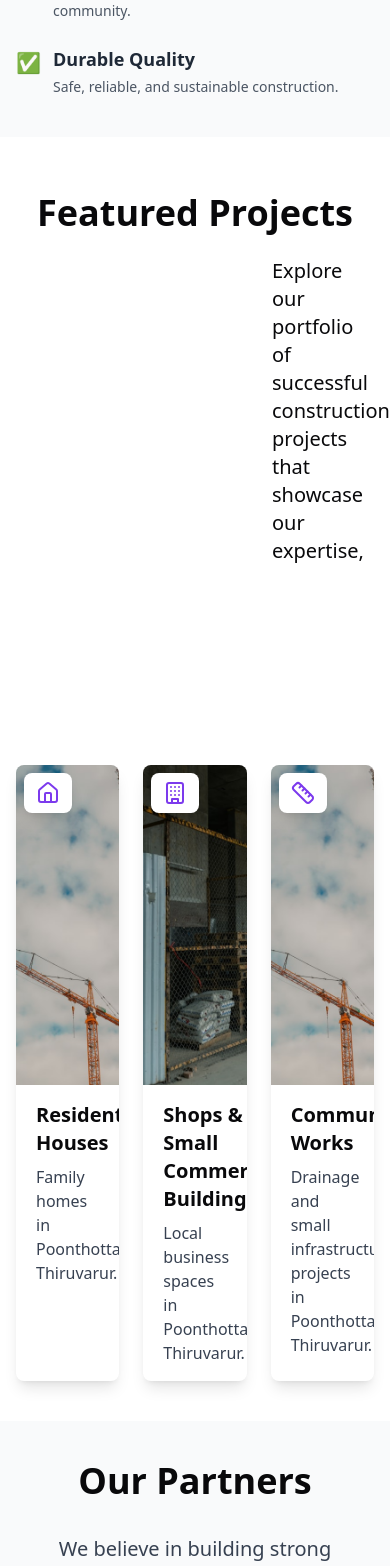
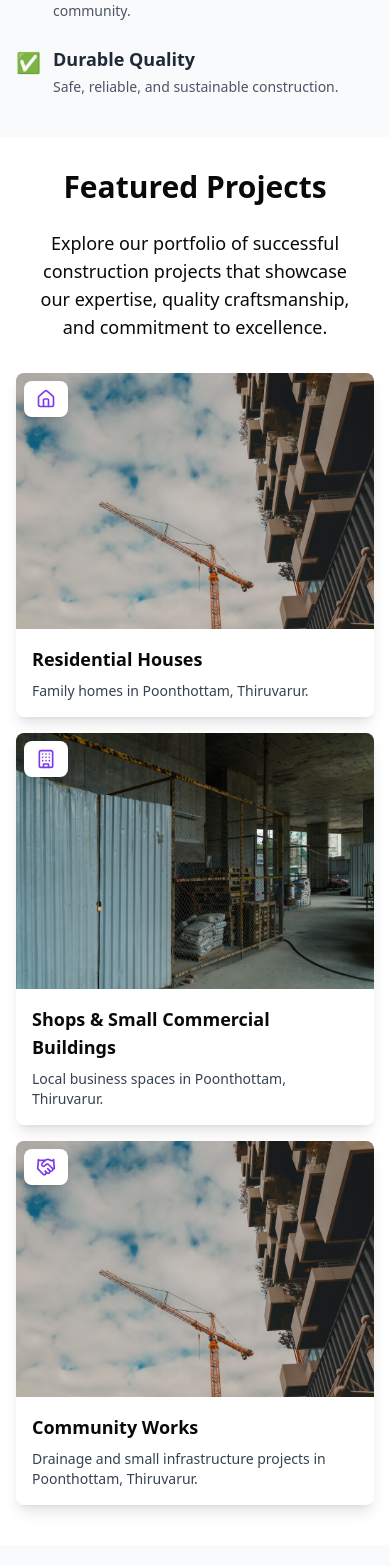
Before and after one commit to AkshaySingh2005/Aravinth-Constructions, a React (Vite) app: page / in a window 390 px wide. Shown: the part 4942-6508 px from the top of the page. Built offline with nearby package versions, Linux system fonts and the light colour scheme.

Commit message:
responsive partners done

```diff
--- a/src/home/partners.tsx
+++ b/src/home/partners.tsx
@@ -63,7 +63,7 @@ const Partners = () => {
           our commitment to quality and community development, we'd love to hear
           from you.
         </p>
-        <Button className="bg-white text-[#7C3AED] hover:bg-gray-100 font-bold text-lg px-8 py-3">
+        <Button className="bg-white text-[#7C3AED] hover:bg-gray-100 font-bold text-lg md:px-8 px-2 py-3">
           👉 Join Our Partnership — Email Us
         </Button>
       </div>
--- a/src/home/projects.tsx
+++ b/src/home/projects.tsx
@@ -1,37 +1,41 @@
 import { heroImages } from "@/constants/heroImages";
-import { Building, House, Ruler } from "lucide-react";
+import { Building, House, Handshake } from "lucide-react";
 
 const Projects = () => {
   return (
     <div className="pb-10">
-      <div className="text-4xl font-bold font-sans flex justify-center items-center pt-14 pb-6">
+      <div className="text-3xl md:text-4xl font-bold font-sans flex justify-center items-center pt-8 md:pt-14 pb-6">
         Featured Projects
       </div>
-      <p className="px-64 text-xl ">
-        Explore our portfolio of successful construction projects that showcase
-        our expertise,
-      </p>
-      <p className="px-96 text-xl pb-8">
-        quality craftsmanship, and commitment to excellence.
-      </p>
-      <div className="grid grid-cols-3 gap-6">
+
+      {/* Responsive description */}
+      <div className="text-center px-4 md:px-20 lg:px-32 xl:px-64">
+        <p className="text-lg md:text-xl pb-2">
+          Explore our portfolio of successful construction projects that
+          showcase our expertise, quality craftsmanship, and commitment to
+          excellence.
+        </p>
+      </div>
+
+      {/* Responsive grid */}
+      <div className="grid grid-cols-1 sm:grid-cols-2 lg:grid-cols-3 gap-4 md:gap-6 pt-6 md:pt-8">
         {/* Card 1 - Residential Houses */}
         <div className="rounded-lg overflow-hidden shadow-lg relative">
           <img
-            className="w-full h-80 object-cover"
+            className="w-full h-64 sm:h-72 md:h-80 object-cover"
             src={heroImages.hero_image_1}
             alt="Residential Houses"
           />
           <div className="absolute top-2 left-2 bg-white rounded-lg px-3 py-2 shadow-lg">
             <div className="text-[#7C3AED] font-bold text-center">
-              <House />
+              <House size={20} />
             </div>
           </div>
-          <div className="px-5 py-4">
-            <div className="font-bold text-xl mb-2 flex items-center">
+          <div className="px-4 md:px-5 py-4">
+            <div className="font-bold text-lg md:text-xl mb-2 flex items-center">
               Residential Houses
             </div>
-            <p className="text-gray-700 text-base">
+            <p className="text-gray-700 text-sm md:text-base">
               Family homes in Poonthottam, Thiruvarur.
             </p>
           </div>
@@ -40,43 +44,43 @@ const Projects = () => {
         {/* Card 2 - Commercial Buildings */}
         <div className="rounded-lg overflow-hidden shadow-lg relative">
           <img
-            className="w-full h-80 object-cover"
+            className="w-full h-64 sm:h-72 md:h-80 object-cover"
             src={heroImages.hero_image_2}
             alt="Commercial Buildings"
           />
           <div className="absolute top-2 left-2 bg-white rounded-lg px-3 py-2 shadow-lg">
             <div className="text-[#7C3AED] font-bold text-center">
-              <Building />
+              <Building size={20} />
             </div>
           </div>
-          <div className="px-5 py-4">
-            <div className="font-bold text-xl mb-2 flex items-center">
+          <div className="px-4 md:px-5 py-4">
+            <div className="font-bold text-lg md:text-xl mb-2 flex items-center">
               Shops & Small Commercial Buildings
             </div>
-            <p className="text-gray-700 text-base">
+            <p className="text-gray-700 text-sm md:text-base">
               Local business spaces in Poonthottam, Thiruvarur.
             </p>
           </div>
         </div>
 
-        {/* Card 3 - Blueprint Services */}
+        {/* Card 3 - Community Works */}
         <div className="rounded-lg overflow-hidden shadow-lg relative">
           <img
-            className="w-full h-80 object-cover"
+            className="w-full h-64 sm:h-72 md:h-80 object-cover"
             src={heroImages.hero_image_1}
-            alt="Blueprint Services"
+            alt="Community Works"
           />
           <div className="absolute top-2 left-2 bg-white rounded-lg px-3 py-2 shadow-lg">
             <div className="text-[#7C3AED] font-bold text-center">
-              <Ruler />
+              <Handshake size={20} />
             </div>
           </div>
 
-          <div className="px-5 py-4">
-            <div className="font-bold text-xl mb-2 flex items-center">
+          <div className="px-4 md:px-5 py-4">
+            <div className="font-bold text-lg md:text-xl mb-2 flex items-center">
               Community Works
             </div>
-            <p className="text-gray-700 text-base">
+            <p className="text-gray-700 text-sm md:text-base">
               Drainage and small infrastructure projects in Poonthottam,
               Thiruvarur.
             </p>
```
